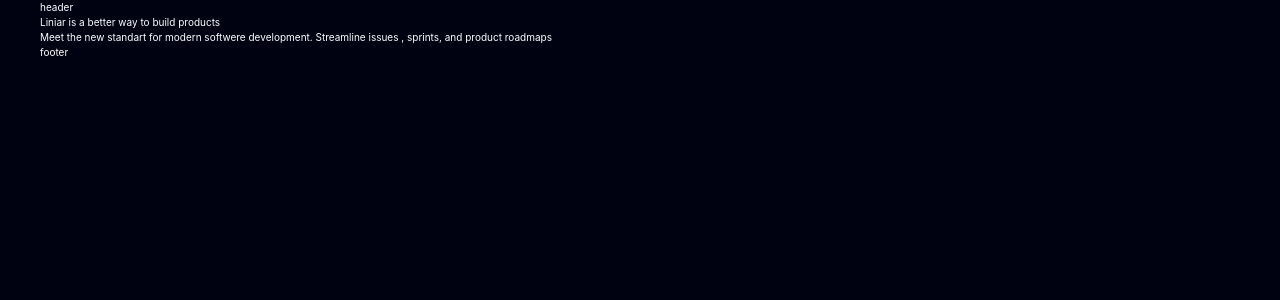
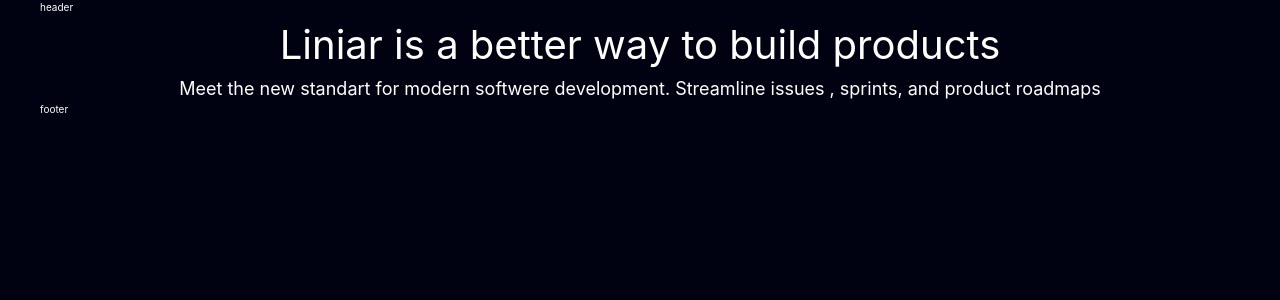
Before and after one commit to Andriikryl/linears-landing, a Next.js app: page / in a window 1280 px wide. Shown: the top 300 px of the page. Built offline with nearby package versions, Linux system fonts and the light colour scheme.

Commit message:
add title and subtitle components

```diff
--- a/app/page.tsx
+++ b/app/page.tsx
@@ -1,5 +1,5 @@
 import { Container } from "@/components/Container";
-import { Hero } from "@/components/Hearo";
+import { Hero, HeroSubTitle, HeroTitle } from "@/components/Hearo";
 
 export default function Home() {
   return (
@@ -9,10 +9,13 @@
       </header>
       <main>
         <Container>
-          <Hero
-          title="Liniar is a better way to build products"
-          subtitle="Meet the new standart for modern softwere development. Streamline issues , sprints, and product roadmaps"
-          />
+          <Hero>
+            <HeroTitle>Liniar is a better way to build products</HeroTitle>
+            <HeroSubTitle>
+              Meet the new standart for modern softwere development. Streamline
+              issues , sprints, and product roadmaps
+            </HeroSubTitle>
+          </Hero>
         </Container>
       </main>
       <footer>
--- a/components/Hearo.tsx
+++ b/components/Hearo.tsx
@@ -1,13 +1,16 @@
+import React from "react";
 interface HeroProps {
-  title: string;
-  subtitle: string;
+  children: React.ReactNode;
 }
-
-export const Hero = ({ title, subtitle }: HeroProps) => {
-  return (
-    <div>
-      <h1>{title}</h1>
-      <p>{subtitle}</p>
-    </div>
-  );
+interface HeroElementProps {
+  children: React.ReactNode;
+}
+export const HeroTitle = ({ children }: HeroElementProps) => {
+  return <h1 className="text-5xl">{children}</h1>;
 };
+export const HeroSubTitle = ({ children }: HeroElementProps) => {
+  return <h1 className="text-lg">{children}</h1>;
+};
+export const Hero = ({ children }: HeroProps) => {
+  return <div className=" text-center">{children}</div>;
+};
```
